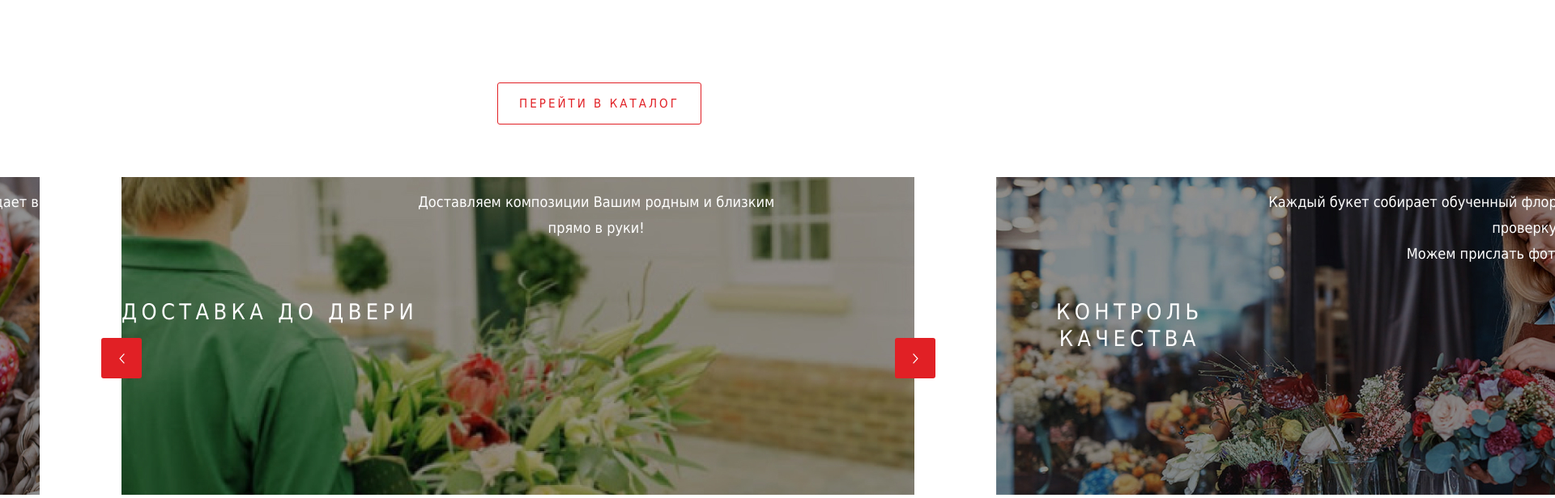
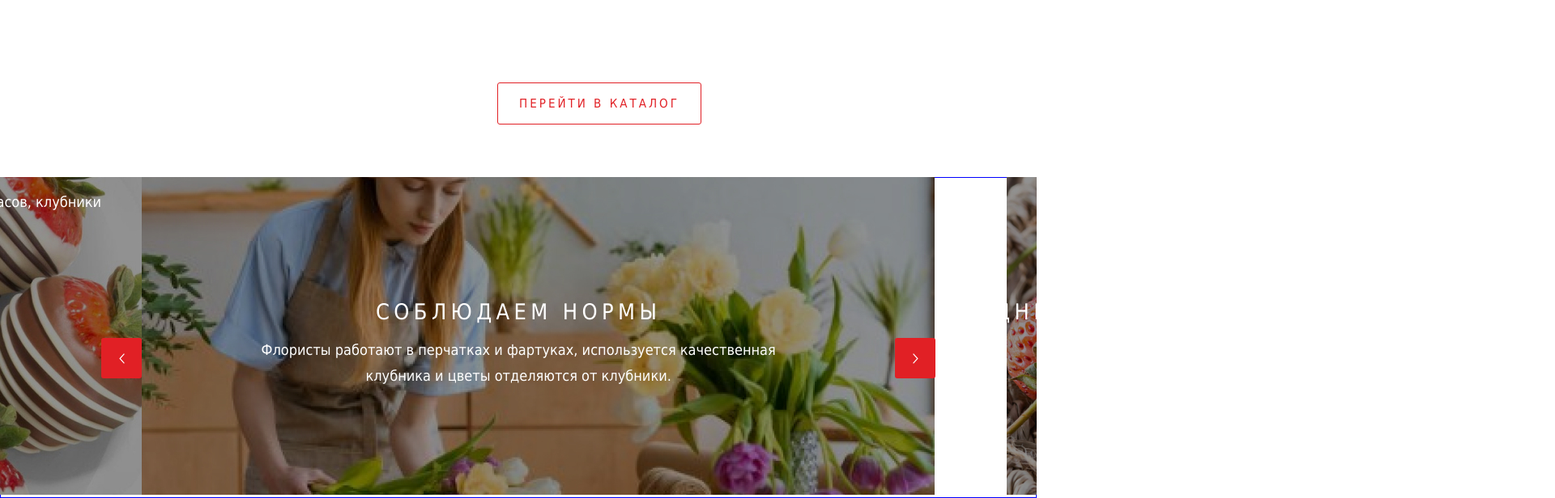
Before and after one commit to Umorph/yamFlowers, a website: page #src/index.html in a window 1280 px wide. Shown: the part 2293-2909 px from the top of the page at 81% size, 1920 px wide, since content can reach past the window. Drawn offline with nearby package versions, Linux system fonts and the light colour scheme; files that its build step writes are made by us from their sources; a web font is replaced by a local one.

Commit message:
Slider fix

```diff
--- a/#src/js/slickSettings.js
+++ b/#src/js/slickSettings.js
@@ -4,7 +4,9 @@
     });
 
     $('.slider-offer__slider').slick({
-        autoplay: true,
-        autoplaySpeed: 1500,
+        centerMode: true,
+        variableWidth: true,
+        autoPlay: true,
+        autoPlaySpeed: 1500,
     });
 });
--- a/#src/scss/_slider-offer.scss
+++ b/#src/scss/_slider-offer.scss
@@ -1,18 +1,27 @@
 .slider-offer {
     margin: 0;
     padding: 0;
+
+    overflow: hidden;
+
+    box-shadow: inset 0 0 0 1px #0000ff;
+}
+
+.slider-offer .slick-slide > div {
+    margin: 0 25px;
+    width: 980px;
 }
 
 .slider-offer__slider {
     margin: 0 auto;
     padding: 0;
-    width: 1080px;
+    width: 980px;
 }
 
 .slider-offer__slider-item {
     position: relative;
 
-    margin: 0 50px;
+    margin: 0;
     padding: 0;
     display: flex;
 }
@@ -20,9 +29,11 @@
 .slider-offer__image-wrapper {
     position: absolute;
     top: 0;
-    left: 0;
+    left: 50%;
 
     z-index: -10;
+
+    transform: translateX(-490px);
 }
 
 .slider-offer__text-wrapper {
@@ -100,7 +111,7 @@
 }
 
 .slider-offer__slider .slick-prev {
-    left: 25px;
+    left: -25px;
 
     &::before {
         background-image: url("../img/slider-arrow-prev.svg");
@@ -108,7 +119,7 @@
 }
 
 .slider-offer__slider .slick-next {
-    right: 25px;
+    right: -25px;
 
     &::before {
         background-image: url("../img/slider-arrow-next.svg");
```
